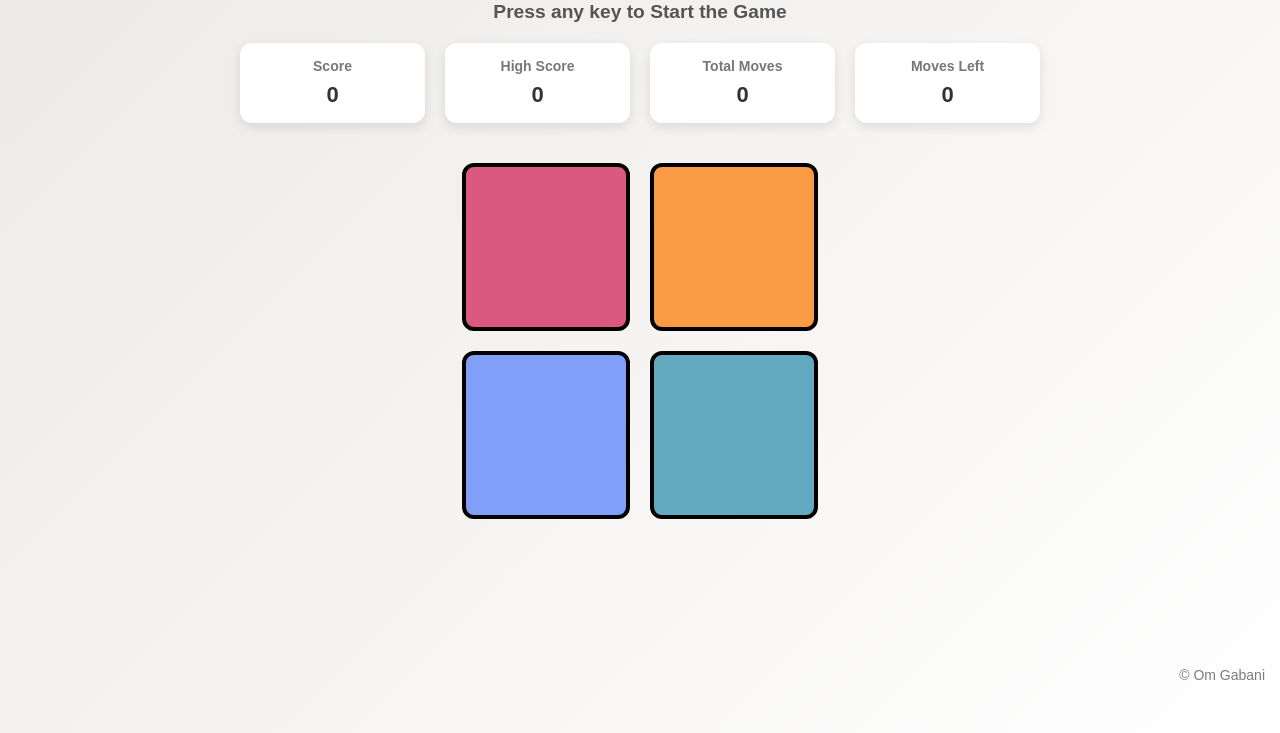
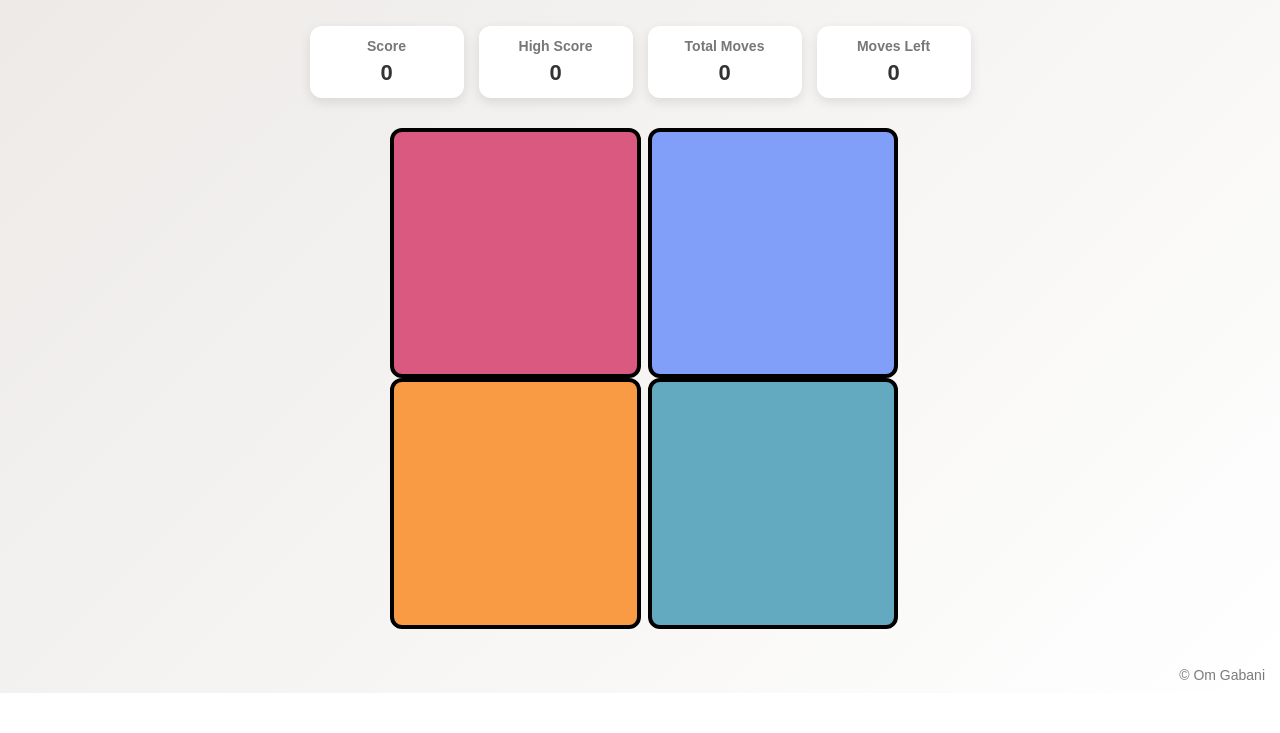
Before and after one commit to Om45m/Simon-Game, a plain HTML site: page index.html in a window 1280 px wide. Shown: the part 107-840 px from the top of the page. After the commit the page ends 800 px from the top, so only its background shows below. Drawn offline with nearby package versions, Linux system fonts and the light colour scheme.

Commit message:
Update style.css

```diff
--- a/style.css
+++ b/style.css
@@ -3,9 +3,12 @@ body {
   font-family: "Poppins", sans-serif;
   background: linear-gradient(135deg, #ece9e6, #ffffff);
   margin: 0;
-  padding: 20px;
-  height: 100vh;
-  overflow-x: auto;
+  min-height: 100dvh;   /* correct height on mobiles */
+  display: flex;
+  flex-direction: column;
+  align-items: center;
+  justify-content: flex-start;
+  overflow: hidden;
 }
 
 body.danger {
@@ -14,7 +17,7 @@ body.danger {
 
 h1 {
   font-size: 2.5rem;
-  margin-bottom: 10px;
+  margin: 15px 0 5px;
   color: #333;
 }
 
@@ -28,18 +31,18 @@ h2 {
 .scoreboard {
   display: flex;
   justify-content: center;
-  gap: 20px;
-  margin: 20px auto;
+  gap: 15px;
+  margin: 10px auto 20px;
   max-width: 800px;
   flex-wrap: wrap;
 }
 
 .card {
   flex: 1;
-  min-width: 150px;
+  min-width: 130px;
   background: #fff;
   border-radius: 12px;
-  padding: 15px;
+  padding: 12px;
   box-shadow: 0 4px 12px rgba(0, 0, 0, 0.1);
   text-align: center;
 }
@@ -48,7 +51,7 @@ h2 {
   display: block;
   font-size: 14px;
   color: #777;
-  margin-bottom: 8px;
+  margin-bottom: 6px;
 }
 
 .card span {
@@ -57,27 +60,24 @@ h2 {
   color: #333;
 }
 
-/* Game container */
+/* Game container as full grid */
 .container {
-  display: flex;
-  flex-direction: column;
-  align-items: center;
-  margin-top: 30px;
-}
-
-.row {
-  display: flex;
+  display: grid;
+  grid-template-columns: 1fr 1fr;
+  grid-template-rows: 1fr 1fr;
+  gap: 15px;
+  width: 90vw;       /* almost full width */
+  max-width: 500px;  /* limit for desktops */
+  aspect-ratio: 1/1; /* square shape */
+  margin-top: 10px;
 }
 
 /* Buttons */
 .btn {
-  margin: 10px;
   border: 4px solid black;
-  height: 22vw;
-  width: 22vw;
-  max-height: 160px;
-  max-width: 160px;
   border-radius: 12px;
+  width: 100%;
+  height: 100%;
   cursor: pointer;
   transition: transform 0.2s;
 }
@@ -129,6 +129,7 @@ body.lose {
   100% { background-color: #f8f9fa; }
 }
 
+/* Signature */
 .signature {
   position: fixed;
   bottom: 10px;
@@ -147,11 +148,11 @@ body.lose {
   color: #111;
 }
 
-/* Responsive */
+/* Responsive tweaks */
 @media (max-width: 600px) {
-  h1 { font-size: 1.8rem; }
+  h1 { font-size: 1.6rem; }
   h2 { font-size: 1rem; }
-  .card { min-width: 120px; padding: 10px; }
-  .card span { font-size: 18px; }
-  .btn { height: 35vw; width: 35vw; }
+  .card { min-width: 100px; padding: 8px; }
+  .card span { font-size: 16px; }
+  .scoreboard { gap: 10px; }
 }
```
